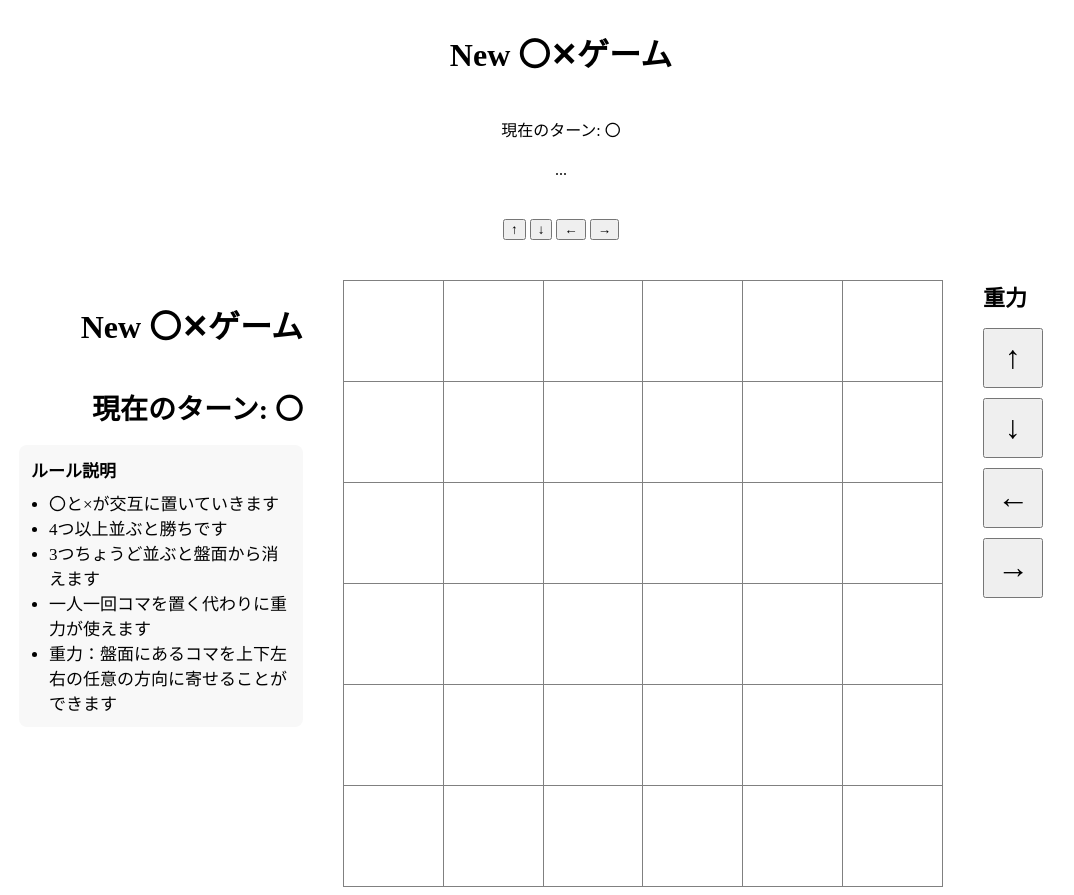
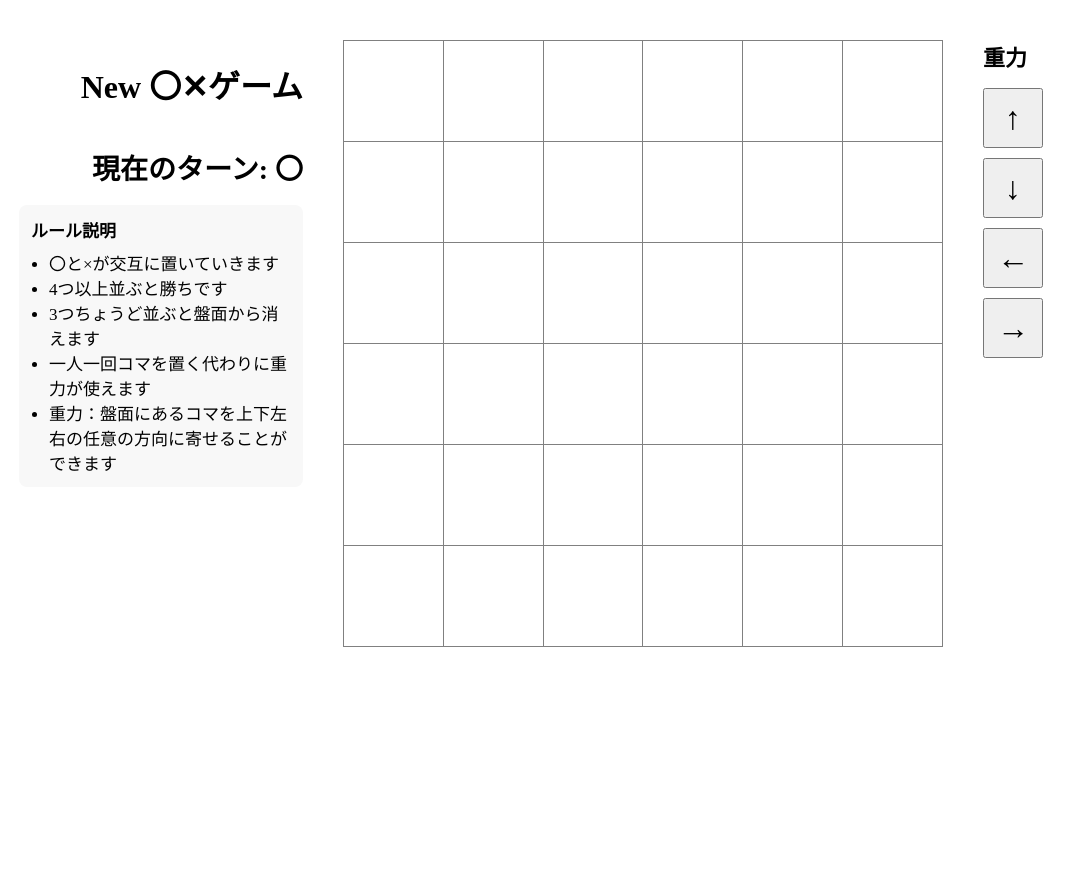
Before and after one commit to yaku151230-cloud/newox, a website: page marubatu.html in a window 1280 px wide. Shown: the whole page, without its empty margins (79-1153 px from the left). After the commit the page ends 800 px from the top, so only its background shows below. Drawn offline with Linux system fonts and the light colour scheme.

Commit message:
Update marubatu.html

```diff
--- a/marubatu.html
+++ b/marubatu.html
@@ -7,17 +7,6 @@
     <link rel="stylesheet" href="style.css">
 </head>
 <body>
-    <div style="display: flex; flex-direction: column; align-items: center; gap: 20px;">
-    <h1>New 〇✕ゲーム</h1>
-    <span id="turn-info">現在のターン: 〇</span>
-    <table id="board">...</table>
-    <div id="gravity-buttons">
-        <button id="gravity-up">↑</button>
-        <button id="gravity-down">↓</button>
-        <button id="gravity-left">←</button>
-        <button id="gravity-right">→</button>
-    </div>
-</div>
     <div style="display: flex; justify-content: center; align-items: flex-start; gap: 40px; margin-top: 40px;">
         <div id="side-left" style="display: flex; flex-direction: column; align-items: flex-end; min-width: 180px;">
             <h1 style="margin-bottom: 40px;">New 〇✕ゲーム</h1>
```
